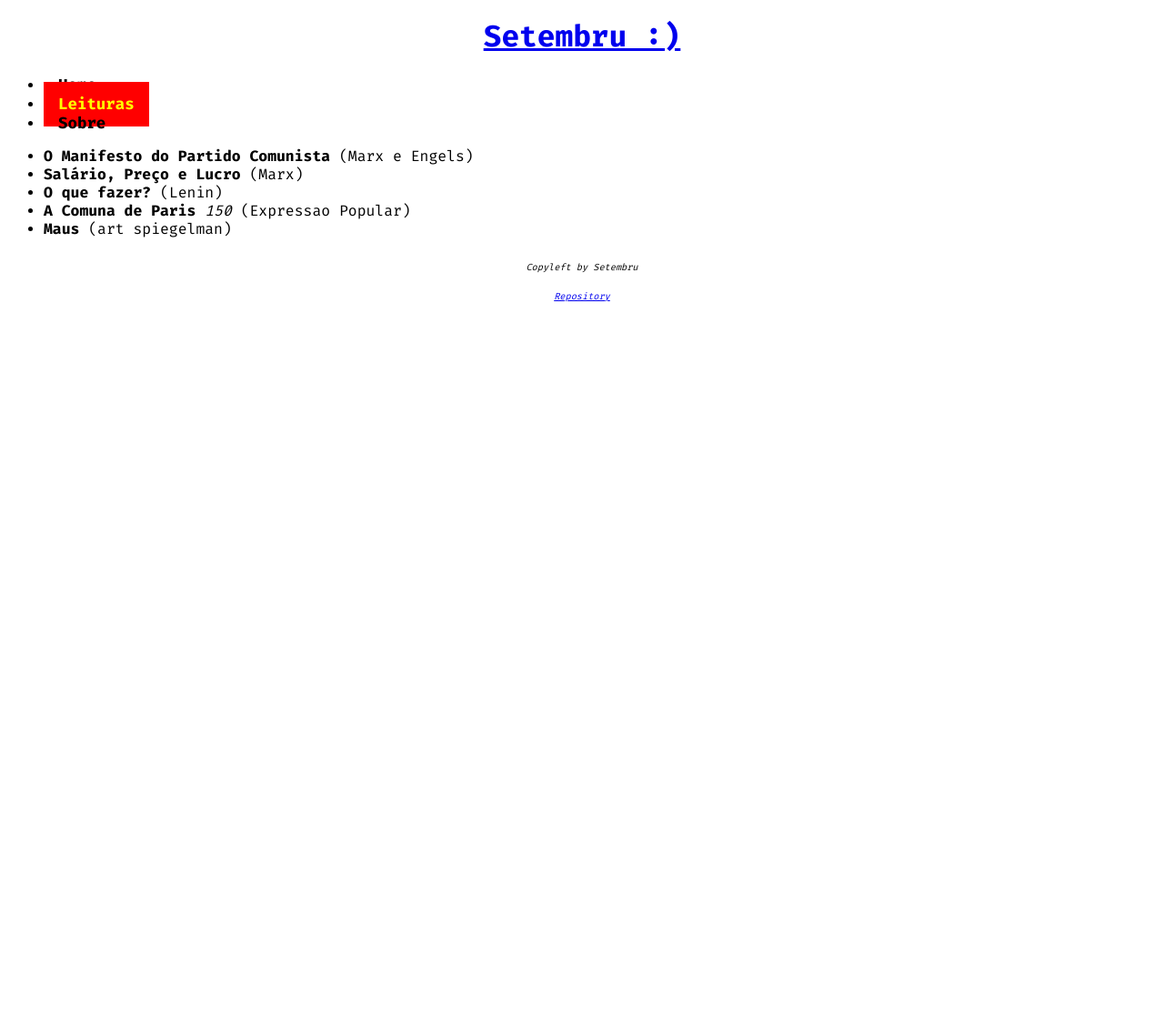
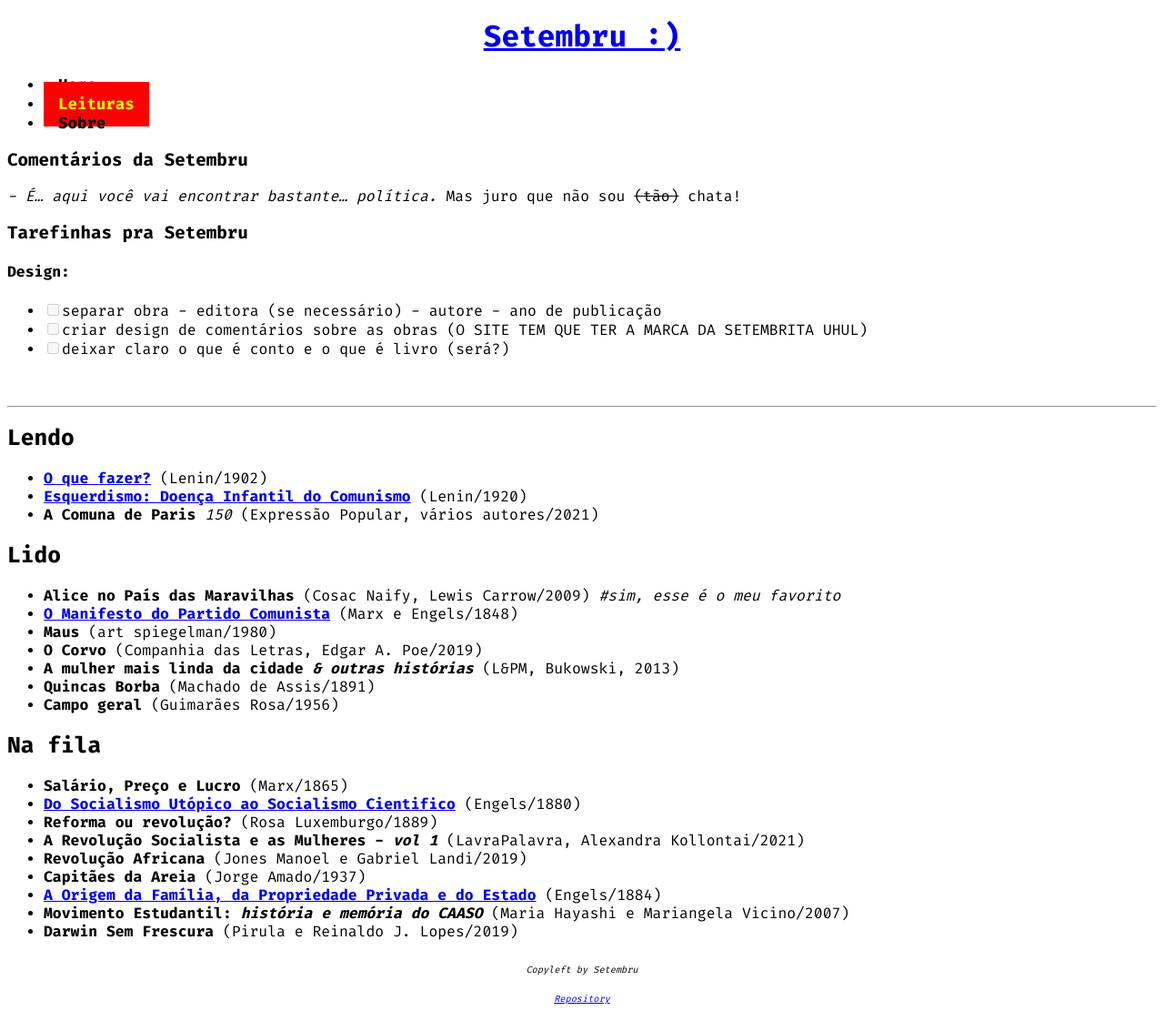
Before and after one commit to Setembruu/setembru-site, a Jekyll site: the page built from _pages/leituras.md, in a window 1280 px wide. Shown: the whole page at 91% size. Built offline with Jekyll 4.4.1, drawn with Linux system fonts in a browser that asks for light colours; before the commit the page ends 900 px from its top, so only the background shows below that.

Commit message:
maiores mudanças + todo lists

```diff
--- a/_pages/leituras.md
+++ b/_pages/leituras.md
@@ -2,8 +2,44 @@
 title: Leituras
 permalink: /leituras
 ---
-- **O Manifesto do Partido Comunista** (Marx e Engels)
-- **Salário, Preço e Lucro** (Marx)
-- **O que fazer?** (Lenin)
-- **A Comuna de Paris** *150* (Expressao Popular)
-- **Maus** (art spiegelman)
+
+### Comentários da Setembru
+*- É... aqui você vai encontrar bastante... política.* Mas juro que não sou ~~(tão)~~ chata!
+
+### Tarefinhas pra Setembru
+
+#### Design:
+- [ ] separar obra - editora (se necessário) - autore - ano de publicação
+- [ ] criar design de comentários sobre as obras (O SITE TEM QUE TER A MARCA DA SETEMBRITA UHUL)
+- [ ] deixar claro o que é conto e o que é livro (será?)
+
+<br>
+
+---
+
+## Lendo
+- **[O que fazer?](https://www.marxists.org/portugues/lenin/1902/quefazer/index.htm)** (Lenin/1902)
+- **[Esquerdismo: Doença Infantil do Comunismo](https://www.marxists.org/portugues/lenin/1920/esquerdismo/index.htm)** (Lenin/1920)
+- **A Comuna de Paris** *150* (Expressão Popular, vários autores/2021)
+
+## Lido
+
+- **Alice no País das Maravilhas** (Cosac Naify, Lewis Carrow/2009) *#sim, esse é o meu favorito*
+- **[O Manifesto do Partido Comunista](https://www.marxists.org/portugues/marx/1848/ManifestoDoPartidoComunista/index.htm)** (Marx e Engels/1848)
+- **Maus** (art spiegelman/1980)
+- **O Corvo** (Companhia das Letras, Edgar A. Poe/2019)
+- **A mulher mais linda da cidade *& outras histórias*** (L&PM, Bukowski, 2013)
+- **Quincas Borba** (Machado de Assis/1891)
+- **Campo geral** (Guimarães Rosa/1956)
+
+## Na fila
+
+- **Salário, Preço e Lucro** (Marx/1865)
+- **[Do Socialismo Utópico ao Socialismo Cientifico](https://www.marxists.org/portugues/marx/1880/socialismo/index.htm)** (Engels/1880)
+- **Reforma ou revolução?** (Rosa Luxemburgo/1889)
+- **A Revolução Socialista e as Mulheres - *vol 1*** (LavraPalavra, Alexandra Kollontai/2021)
+- **Revolução Africana** (Jones Manoel e Gabriel Landi/2019)
+- **Capitães da Areia** (Jorge Amado/1937)
+- **[A Origem da Família, da Propriedade Privada e do Estado](https://www.marxists.org/portugues/marx/1884/origem/index.htm)** (Engels/1884)
+- **Movimento Estudantil: *história e memória do CAASO*** (Maria Hayashi e Mariangela Vicino/2007)
+- **Darwin Sem Frescura** (Pirula e Reinaldo J. Lopes/2019)
```
Also changed, not shown: _pages/about.md (+3 -3 lines), _pages/home.md (+12 -1 lines).
